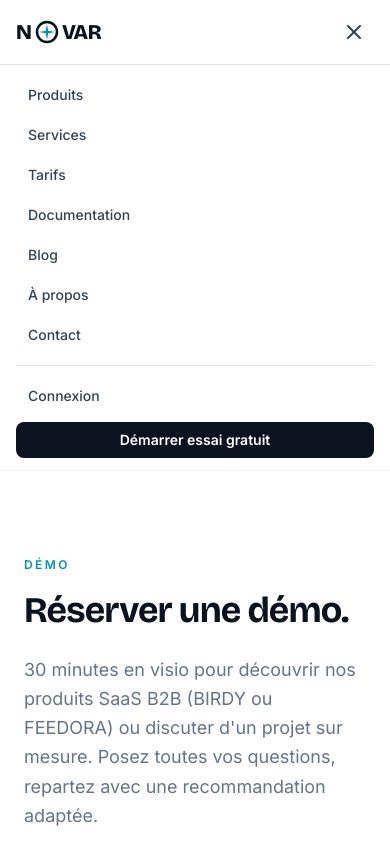
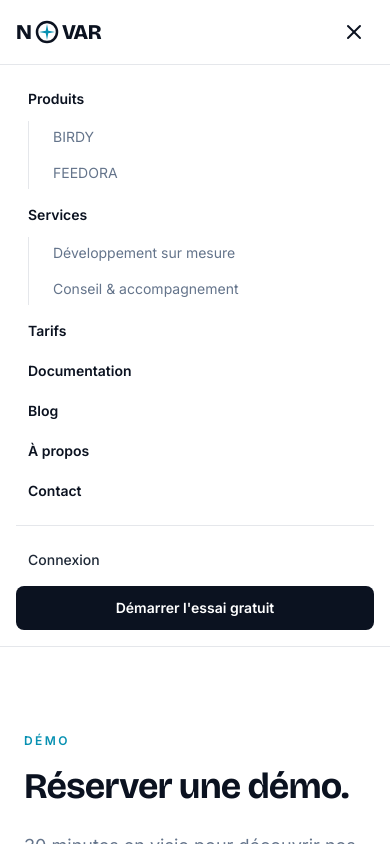
Before and after one commit to novarstartup-tech/novar-website, a Next.js app: page /demo in a window 390 px wide. Both pictures are taken after a click on the button "Ouvrir le menu". Shown: the top 844 px of the page. Built offline with nearby package versions, Linux system fonts and the light colour scheme.

Commit message:
feat(novar): Header light premium avec drawer mobile sobre

```diff
--- a/src/components/Header.tsx
+++ b/src/components/Header.tsx
@@ -9,28 +9,47 @@
 export function Header() {
   const [open, setOpen] = useState(false);
   const [openMenu, setOpenMenu] = useState<string | null>(null);
+
   return (
-    <header className="sticky top-0 z-50 w-full border-b border-slate-200/60 bg-white/80 backdrop-blur-xl dark:border-slate-800/60 dark:bg-novar-cosmic/80">
+    <header className="sticky top-0 z-50 w-full border-b border-novar-line bg-white/85 backdrop-blur-xl">
       <div className="mx-auto flex h-16 max-w-7xl items-center justify-between px-4 sm:px-6 lg:px-8">
+        {/* Logo + nav desktop */}
         <div className="flex items-center gap-8">
           <Link href="/" className="flex items-center" aria-label="NOVAR – Accueil">
-            <NovarLogo className="h-7 w-auto dark:hidden" />
-            <NovarLogo variant="on-dark" className="hidden h-7 w-auto dark:block" />
+            <NovarLogo className="h-7 w-auto" />
           </Link>
           <nav className="hidden lg:flex items-center gap-1">
             {NAV.map((item) => (
-              <div key={item.label} className="relative" onMouseEnter={() => 'children' in item && setOpenMenu(item.label)} onMouseLeave={() => setOpenMenu(null)}>
-                <Link href={item.href} className={cn('flex items-center gap-1 rounded-md px-3 py-2 text-sm font-medium transition-colors', 'text-slate-700 hover:text-slate-900 dark:text-slate-300 dark:hover:text-white')}>
+              <div
+                key={item.label}
+                className="relative"
+                onMouseEnter={() => 'children' in item && setOpenMenu(item.label)}
+                onMouseLeave={() => setOpenMenu(null)}
+              >
+                <Link
+                  href={item.href}
+                  className="flex items-center gap-1 rounded-md px-3 py-2 text-sm font-medium text-novar-ink-soft hover:text-novar-ink transition-colors"
+                >
                   {item.label}
-                  {'children' in item && <ChevronDown className="h-3.5 w-3.5 opacity-60" />}
+                  {'children' in item && (
+                    <ChevronDown className="h-3.5 w-3.5 text-novar-muted" />
+                  )}
                 </Link>
                 {'children' in item && openMenu === item.label && (
                   <div className="absolute left-0 top-full pt-2">
-                    <div className="w-72 rounded-xl border border-slate-200 bg-white p-2 shadow-lg dark:border-slate-800 dark:bg-novar-cosmic-2">
+                    <div className="w-72 rounded-xl border border-novar-line bg-white p-2 shadow-lifted">
                       {item.children?.map((c) => (
-                        <Link key={c.href} href={c.href} className="block rounded-lg px-3 py-2 hover:bg-slate-50 dark:hover:bg-slate-800/50">
-                          <div className="text-sm font-semibold text-slate-900 dark:text-white">{c.label}</div>
-                          <div className="text-xs text-slate-500 dark:text-slate-400 mt-0.5">{c.desc}</div>
+                        <Link
+                          key={c.href}
+                          href={c.href}
+                          className="block rounded-lg px-3 py-2 hover:bg-novar-surface-2 transition-colors"
+                        >
+                          <div className="text-sm font-semibold text-novar-ink">
+                            {c.label}
+                          </div>
+                          <div className="mt-0.5 text-xs text-novar-muted">
+                            {c.desc}
+                          </div>
                         </Link>
                       ))}
                     </div>
@@ -40,23 +59,76 @@
             ))}
           </nav>
         </div>
+
+        {/* CTA desktop */}
         <div className="hidden lg:flex items-center gap-3">
-          <Link href="/compte/login" className="text-sm font-medium text-slate-700 hover:text-slate-900 dark:text-slate-300 dark:hover:text-white">Connexion</Link>
-          <Link href="/demo" className="rounded-lg bg-novar-cosmic px-4 py-2 text-sm font-semibold text-white shadow-sm hover:bg-slate-900 dark:bg-novar-cyan dark:text-novar-cosmic dark:hover:bg-novar-cyan-glow">Démarrer essai gratuit</Link>
+          <Link
+            href="/compte/login"
+            className="text-sm font-medium text-novar-ink-soft hover:text-novar-ink transition-colors"
+          >
+            Connexion
+          </Link>
+          <Link href="/demo" className="btn-primary">
+            Démarrer l&apos;essai gratuit
+          </Link>
         </div>
-        <button className="lg:hidden p-2 text-slate-700 dark:text-slate-200" onClick={() => setOpen(!open)} aria-label={open ? 'Fermer le menu' : 'Ouvrir le menu'}>
+
+        {/* Burger mobile */}
+        <button
+          className="lg:hidden p-2 text-novar-ink"
+          onClick={() => setOpen(!open)}
+          aria-label={open ? 'Fermer le menu' : 'Ouvrir le menu'}
+        >
           {open ? <X className="h-6 w-6" /> : <Menu className="h-6 w-6" />}
         </button>
       </div>
+
+      {/* Drawer mobile */}
       {open && (
-        <nav className="lg:hidden border-t border-slate-200 bg-white px-4 py-3 dark:border-slate-800 dark:bg-novar-cosmic">
+        <nav className="lg:hidden border-t border-novar-line bg-white px-4 py-4">
           <div className="flex flex-col gap-1">
             {NAV.map((item) => (
-              <Link key={item.label} href={item.href} className="rounded-md px-3 py-2 text-sm font-medium text-slate-700 hover:bg-slate-100 dark:text-slate-300 dark:hover:bg-slate-800" onClick={() => setOpen(false)}>{item.label}</Link>
+              <div key={item.label}>
+                <Link
+                  href={item.href}
+                  className="block rounded-md px-3 py-2 text-sm font-semibold text-novar-ink hover:bg-novar-surface-2 transition-colors"
+                  onClick={() => setOpen(false)}
+                >
+                  {item.label}
+                </Link>
+                {'children' in item && item.children && (
+                  <div className="ml-3 mt-1 mb-1 space-y-1 border-l border-novar-line pl-3">
+                    {item.children.map((c) => (
+                      <Link
+                        key={c.href}
+                        href={c.href}
+                        className="block rounded-md px-3 py-1.5 text-sm text-novar-muted hover:bg-novar-surface-2 hover:text-novar-ink transition-colors"
+                        onClick={() => setOpen(false)}
+                      >
+                        {c.label}
+                      </Link>
+                    ))}
+                  </div>
+                )}
+              </div>
             ))}
-            <div className="mt-2 flex flex-col gap-2 border-t border-slate-200 pt-3 dark:border-slate-800">
-              <Link href="/compte/login" className="rounded-md px-3 py-2 text-sm font-medium text-slate-700 hover:bg-slate-100 dark:text-slate-300 dark:hover:bg-slate-800" onClick={() => setOpen(false)}>Connexion</Link>
-              <Link href="/demo" className="rounded-lg bg-novar-cosmic px-4 py-2 text-center text-sm font-semibold text-white dark:bg-novar-cyan dark:text-novar-cosmic" onClick={() => setOpen(false)}>Démarrer essai gratuit</Link>
+            <div className="mt-3 flex flex-col gap-2 border-t border-novar-line pt-4">
+              <Link
+                href="/compte/login"
+                className={cn(
+                  'rounded-md px-3 py-2 text-sm font-medium text-novar-ink-soft hover:bg-novar-surface-2 hover:text-novar-ink transition-colors'
+                )}
+                onClick={() => setOpen(false)}
+              >
+                Connexion
+              </Link>
+              <Link
+                href="/demo"
+                className="btn-primary justify-center"
+                onClick={() => setOpen(false)}
+              >
+                Démarrer l&apos;essai gratuit
+              </Link>
             </div>
           </div>
         </nav>
```
